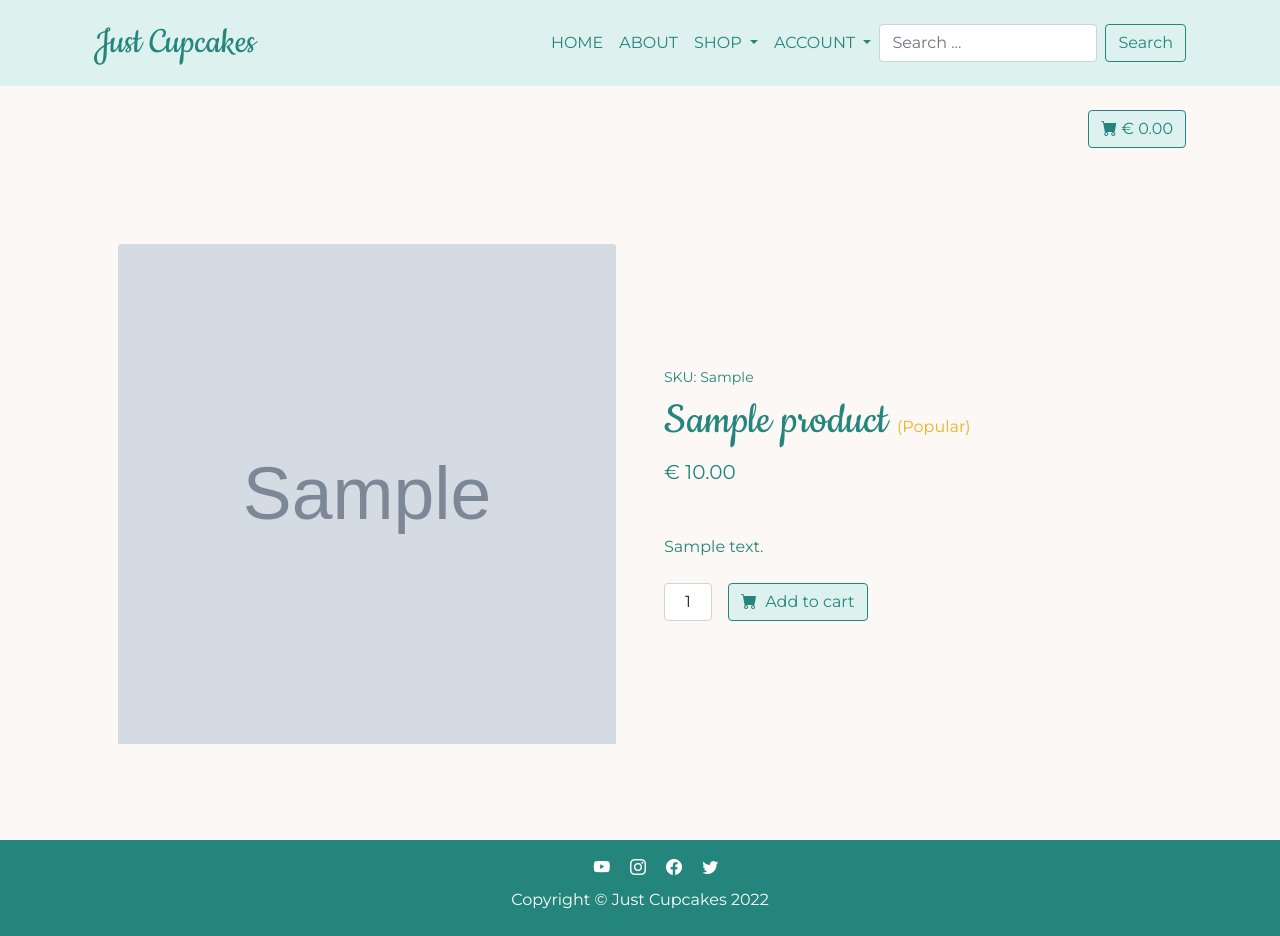
After one commit to Paola62010/just-cupcakes, a Django app: a page that uses store/templates/product_detail.html in a window 1280 px wide. The commit adds this page. Run offline with Django 3.2, Linux system fonts and the light colour scheme; tables that the repository leaves empty hold one stand-in row (values such as "Sample post"); grey boxes marked "Sample" are stand-in pictures; some libraries are stand-ins or nearby versions.

Commit message:
Add product_detail view, url and template. Add structure and style to template

```diff
--- a/static/css/style.css
+++ b/static/css/style.css
@@ -106,10 +106,16 @@ footer i:hover {
 	background-color: #ddf1ef;
 }
 
-.card-img-top {
+.card-image {
 	width: 100%;
 	object-fit: cover;
 	height: 300px;
+}
+
+.detail-image {
+	width: 100%;
+	object-fit: cover;
+	height: 500px;
 }
 
 .product-card a {
@@ -135,3 +141,15 @@ footer i:hover {
 	border-radius: 0.25rem;
 	border: 1px solid #f1b124;
 }
+
+.pop-detail {
+	color: #f1b124;
+	font-family: Montserrat, sans-serif;
+	font-size: 1rem;
+}
+
+@media only screen and (max-width: 576px) {
+	.detail-image {
+		height: 300px;
+	}
+}
--- a/store/templates/index.html
+++ b/store/templates/index.html
@@ -21,7 +21,7 @@
                 <div class="col-lg-5">
                     <h2 class="font-weight-light">Welcome to our store!</h2>
                     <p>Just Cupcakes is a well established bakery based in Dublin. We specialize in delicious cupcakes, made fresh daily. We bake our products from scratch and use only the finest and preservative-free ingredients, offering our customers fresh batches of yummy goodness every day!</p>
-                    <a class="btn sitebutton" href="#">Shop now!</a>
+                    <a class="btn sitebutton" href="{% url 'products' %}">Shop now!</a>
                 </div>
             </div>
             <!-- Free delivery info -->
@@ -36,7 +36,7 @@
                             <h2 class="card-title">Fast deliveries</h2>
                             <p class="card-text">All our cupcakes are available to purchase online in boxes of 12. We can deliver anywhere in Dublin for just €10. We offer a free delivery on orers above €50. All our orders are shipped within 48 hours from your order. Shop now!</p>
                         </div>
-                        <div class="card-footer action-cards-footer"><a class="btn sitebutton px-4" href="#!">Go</a></div>
+                        <div class="card-footer action-cards-footer"><a class="btn sitebutton px-4" href="{% url 'products' %}">Go</a></div>
                     </div>
                 </div>
                 <div class="col-md-4 mb-5">
--- /dev/null
+++ b/store/templates/product_detail.html
@@ -0,0 +1,50 @@
+{% extends 'base.html' %}
+{% load static %}
+
+{% block content %}
+
+<main>
+    <section>
+        <div class="container px-4 mt-4 d-flex justify-content-end align-items-baseline">
+            {% if user.is_authenticated %}
+            <p class="me-3">Hi <strong>{{user.username}}</strong>!</p>
+            {% endif %}
+            <div>
+                <button class="btn bag-button">
+                    <a href="#"><i class="bi bi-cart-fill"></i> € 0.00</a>
+                </button>
+            </div>
+        </div>
+        <div class="py-md-5">
+        <div class="container px-4 px-lg-5 my-5">
+            <div class="row gx-4 gx-lg-5 align-items-center">
+                <div class="col-md-6"><img class="card-img-top mb-5 mb-md-0 detail-image" src="{{ product.image.url }}" alt="{{product.name}} cupcake image" /></div>
+                <div class="col-md-6">
+                    {% if user.is_superuser%}
+                    <!--Edit and delete buttons for superuser-->
+                    <div class="d-flex justify-content-end align-items-center">
+                        <button type="button" class="btn sitebutton me-3">Edit</button>
+                        <button type="button" class="btn sitebutton me-3">Delete</button>
+                    </div>
+                    {% endif %}
+                    <div class="small mb-1">SKU: {{product.sku}}</div>
+                    <h1 class="display-5">{{product.name}} {% if product.popular %}<span class="pop-detail">(Popular)</span>{% endif %}</h1>
+                    <div class="fs-5 mb-5">
+                        <span>€ {{product.price}}</span>
+                    </div>
+                    <p class="mb-4">{{product.description}}</p>
+                    <div class="d-flex">
+                        <input class="form-control text-center me-3" id="inputQuantity" type="num" value="1" style="max-width: 3rem" />
+                        <button class="btn sitebutton flex-shrink-0" type="button">
+                            <i class="bi-cart-fill me-1"></i>
+                            Add to cart
+                        </button>
+                    </div>
+                </div>
+            </div>
+        </div>
+    </div>
+    </section>
+</main>
+
+{% endblock %}
--- a/store/templates/products.html
+++ b/store/templates/products.html
@@ -17,13 +17,14 @@
         </div>
         <h1 class="text-center my-3">Products</h1>
         <div class="my-sm-5">
+            <!--Product cards-->
             <div class="container product-card-container">
                 <div class="row row-cols-1 row-cols-sm-2 row-cols-md-3 g-5">
                     {% for product in products %}
                     <div class="col product-card">
-                        <a href="#">
+                        <a href="{% url 'product_detail' product.slug %}">
                         <div class="card shadow h-100 product-card-body">
-                            <img src="{{product.image.url}}" class="card-img-top" alt="{{product.name}} cupcake image">
+                            <img src="{{product.image.url}}" class="card-img-top card-image" alt="{{product.name}} cupcake image">
                             {% if product.popular %}
                                 <p class="card-text text-end m-0 fw-bold popular">Popular</p>
                             {% endif %}
@@ -31,6 +32,7 @@
                                 <p class="card-text text-center text-uppercase m-0">{{ product.name }}</p>
                                 <p class="card-text text-center fw-bold">€ {{ product.price }}</p>
                                 {% if user.is_superuser%}
+                                <!--Edit and delete buttons for superuser-->
                                 <div class="d-flex justify-content-between align-items-center">
                                     <div class="btn-group">
                                     <button type="button" class="btn btn-sm sitebutton">Edit</button>
--- a/store/urls.py
+++ b/store/urls.py
@@ -5,4 +5,6 @@ from . import views
 urlpatterns = [
     path('', views.home, name='home'),
     path('products/', views.view_products, name='products'),
+    path('<slug:slug>/', views.product_detail,
+         name='product_detail'),
 ]
--- a/store/views.py
+++ b/store/views.py
@@ -1,4 +1,4 @@
-from django.shortcuts import render
+from django.shortcuts import render, get_object_or_404
 from .models import Product, Category
 
 
@@ -15,3 +15,13 @@ def view_products(request):
         'products': products
     }
     return render(request, 'products.html', context)
+
+
+def product_detail(request, slug):
+    """A view to show the product details"""
+
+    product = get_object_or_404(Product, slug=slug)
+    context = {
+        'product': product
+    }
+    return render(request, 'product_detail.html', context)
```
